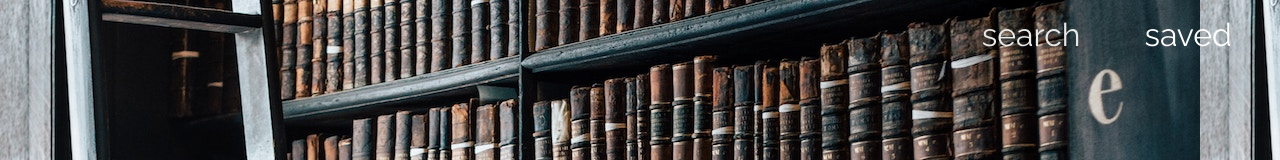
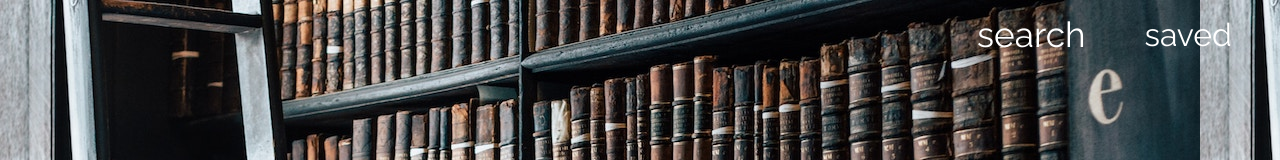
Before and after one commit to abigailjxn/bookdarling, a React (Create React App) app in the folder client/: page / in a window 1280 px wide. In both pictures the pointer is over the link "search". Shown: the top 160 px of the page. Built offline with nearby package versions, Linux system fonts and the light colour scheme.

Commit message:
changed navigation to zoom on hover

```diff
--- a/client/src/components/Navigation/style.css
+++ b/client/src/components/Navigation/style.css
@@ -13,9 +13,9 @@
     font-size: 2em;
     margin: 0px 1em;
     color: white;
+    transition: transform .2s;
 }
 
 #nav-search:hover, #nav-saved:hover {
-    text-shadow: 0 0 50px #24383F;
-    color:  #e8eaea;
+    transform: scale(1.1);
 }
```
